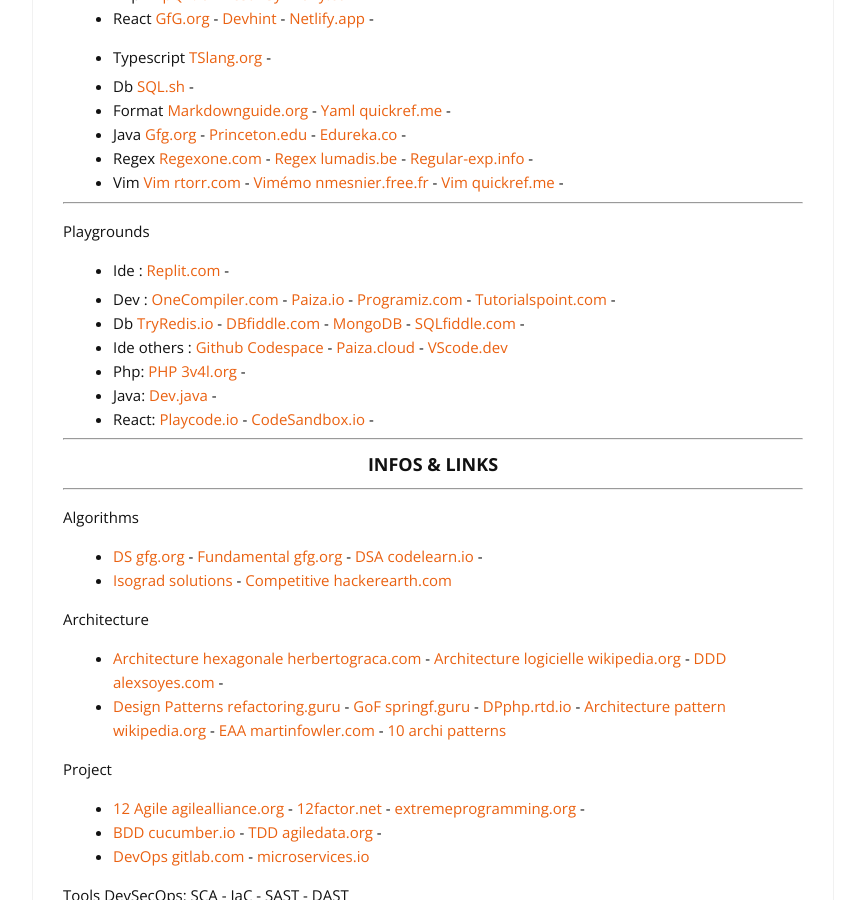
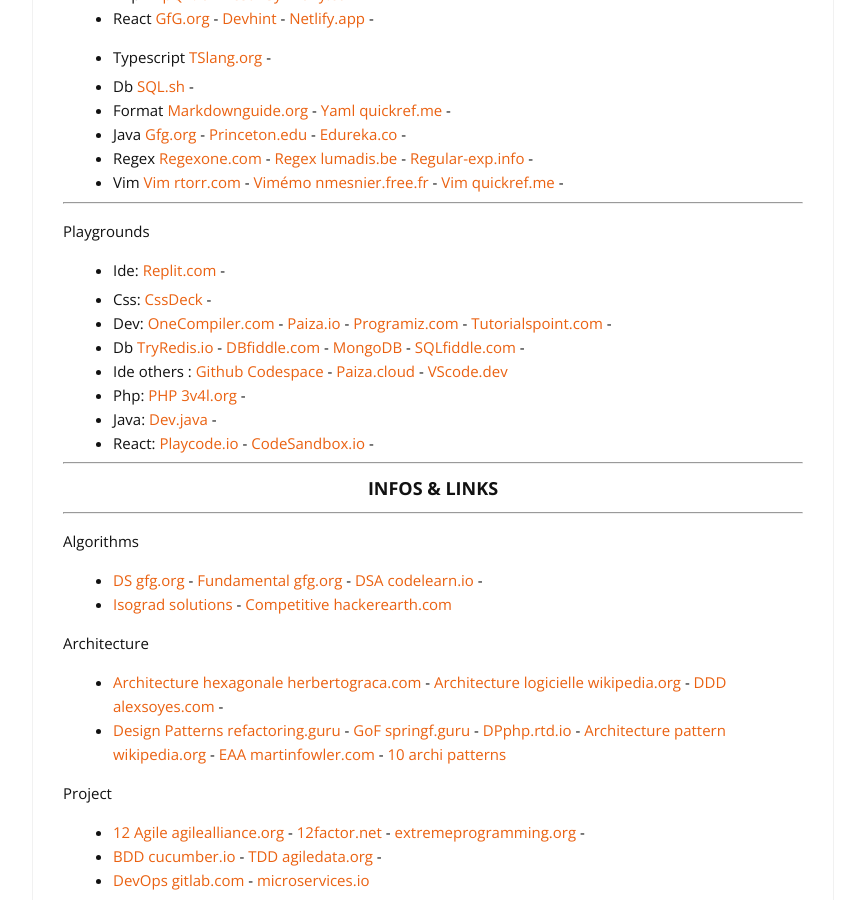
Before and after one commit to cylmat/cylmat.github.io, a Jekyll site: the page built from _pages/USEFUL.md, in a window 1280 px wide and 900 px high, scrolled down 939 px. Shown: the whole window, without its empty margins (207-1072 px from the left). Built offline with Jekyll 4.4.1, drawn with Linux system fonts in a browser that asks for light colours; nearby versions of some CDN libraries.

Commit message:
Update USEFUL.md

```diff
--- a/_pages/USEFUL.md
+++ b/_pages/USEFUL.md
@@ -51,9 +51,10 @@
 
 ---
 Playgrounds
-- Ide : [Replit.com](https://replit.com/~) -
+- Ide: [Replit.com](https://replit.com/~) -
 
-* Dev : [OneCompiler.com](https://onecompiler.com) - [Paiza.io](https://paiza.io/en) - [Programiz.com](https://www.programiz.com/python-programming/online-compiler) - [Tutorialspoint.com](https://www.tutorialspoint.com/codingground.htm) -
+* Css: [CssDeck](https://cssdeck.com/) -
+* Dev: [OneCompiler.com](https://onecompiler.com) - [Paiza.io](https://paiza.io/en) - [Programiz.com](https://www.programiz.com/python-programming/online-compiler) - [Tutorialspoint.com](https://www.tutorialspoint.com/codingground.htm) -
 * Db [TryRedis.io](https://try.redis.io) - [DBfiddle.com](https://www.db-fiddle.com) - [MongoDB](https://mongoplayground.net) - [SQLfiddle.com](http://sqlfiddle.com) -
 * Ide others : [Github Codespace](https://github.com/codespaces) - [Paiza.cloud](https://paiza.cloud) - [VScode.dev](https://vscode.dev)
 * Php: [PHP 3v4l.org](https://3v4l.org) -
```
